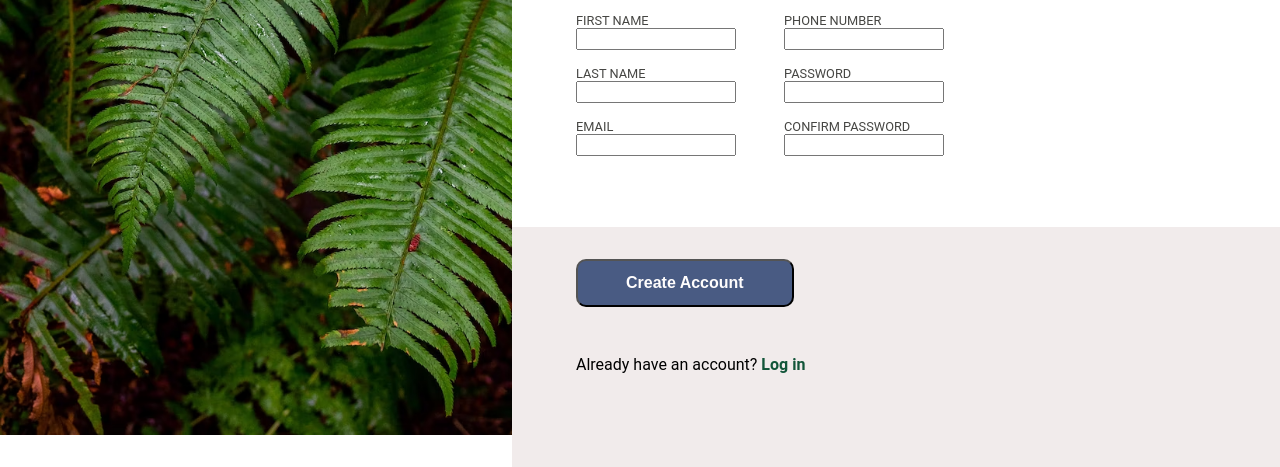
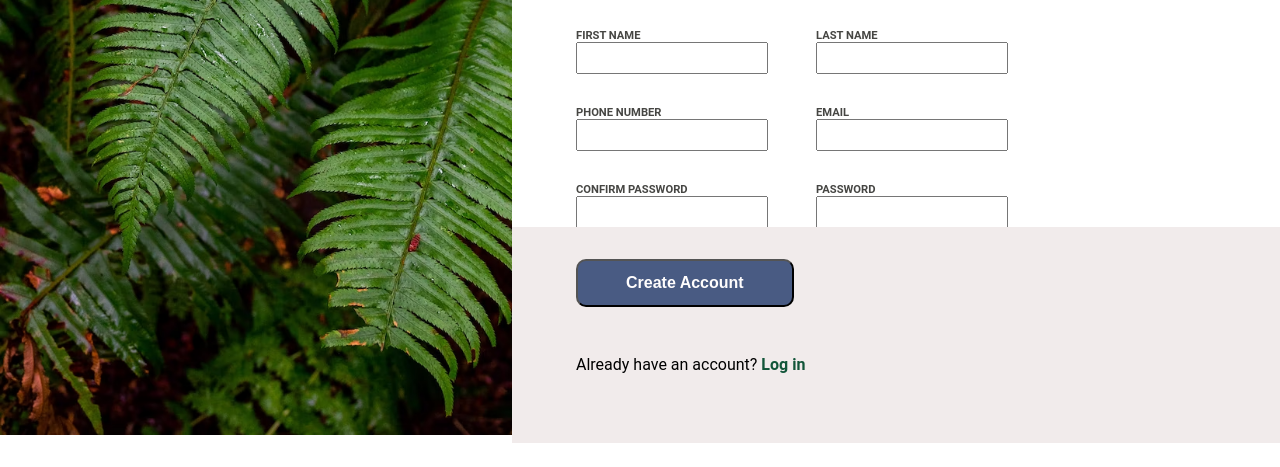
Before and after one commit to julian-s-official/odin-sign-up, a plain HTML site: page index.html in a window 1280 px wide. Shown: the part 365-832 px from the top of the page. After the commit the page ends 808 px from the top, so only its background shows below. Drawn offline with Linux system fonts and the light colour scheme.

Commit message:
Finish small details

```diff
--- a/index.html
+++ b/index.html
@@ -26,28 +26,30 @@
 			</div>
 			<div class="form-box">
 				<div class="header">Let's do this!</div>
-				<form action="example.com/path" method="post">
+				<form id="main-form" action="example.com/path" method="post">
 					<div class="form-div">
 						<div>
 							<label for="first_name">FIRST NAME</label>
-							<input type="text" id="first_name">
-							<label for="last_name">LAST NAME</label>
-							<input type="text" id="last_name">
-							<label for="email">EMAIL</label>
-							<input type="text" id="email">
+							<input type="text" id="first_name" required>
+							<label for="phone">PHONE NUMBER</label>
+							<input type="tel" id="phone" required>
+							<label for="pwd2">CONFIRM PASSWORD</label>
+							<input type="password" id="pwd2" required>
 						</div>
 						<div>
-							<label for="phone">PHONE NUMBER</label>
-							<input type="text" id="phone">
+							<label for="last_name">LAST NAME</label>
+							<input type="text" id="last_name" required>
+							<label for="email">EMAIL</label>
+							<input type="email" id="email" required>
 							<label for="pwd1">PASSWORD</label>
-							<input type="text" id="pwd1">
-							<label for="pwd2">CONFIRM PASSWORD</label>
-							<input type="text" id="pwd2">
+							<input type="password" id="pwd1" required>
+
 						</div>
 					</div>
 				</form>
 			</div>
-			<div class="create-account"><button>Create Account</button>
+			<div class="create-account"><button type="submit" form="main-form">
+				Create Account</button>
 				<div class=create-account-text>Already have an account? <a href="url">
 				</href>Log in</div>
 			</div>
--- a/style.css
+++ b/style.css
@@ -16,18 +16,24 @@ input, label {
 }
 
 input {
-  width: 10rem;
-  padding: 0;
-  margin: 0;
+  width: 12rem;
+  padding: 5px;
+  margin: 0px;
   box-sizing: border-box;
-  margin: 0rem 3rem 1rem 0rem;
+  margin: 0rem 3rem 2rem 0rem;
   font-size: 1rem;
   height: 1.2 rem;
 }
 
+input:focus {
+  border-color: blue;
+  box-shadow: 10px 5px 5px red;
+}
+
 label {
-  font-size: 0.8rem;
+  font-size: 0.7rem;
   color:rgb(70, 70, 67);
+  font-weight: 700;
 }
 
 button {
@@ -110,13 +116,13 @@ a {
   width: 60vw;
   height: 30vh;
   background-color: rgb(255, 255, 255);
-  box-shadow: 10px 10px;
   padding: 1rem 4rem;
+  box-shadow: 10px 5000px 5000px rgba(0,0,0,0.75);
 }
 
 .create-account {
   width: 60vw;
-  height: 30vh;
+  height: 27vh;
   background-color: rgb(241, 235, 235);
 }
 
@@ -128,7 +134,7 @@ a {
 .form-box .header {
   font-size: 1.4rem;
   font-weight: 700;
-  margin-bottom: 1rem;
+  margin-bottom: 2rem;
 }
 
 .form-div {
```
